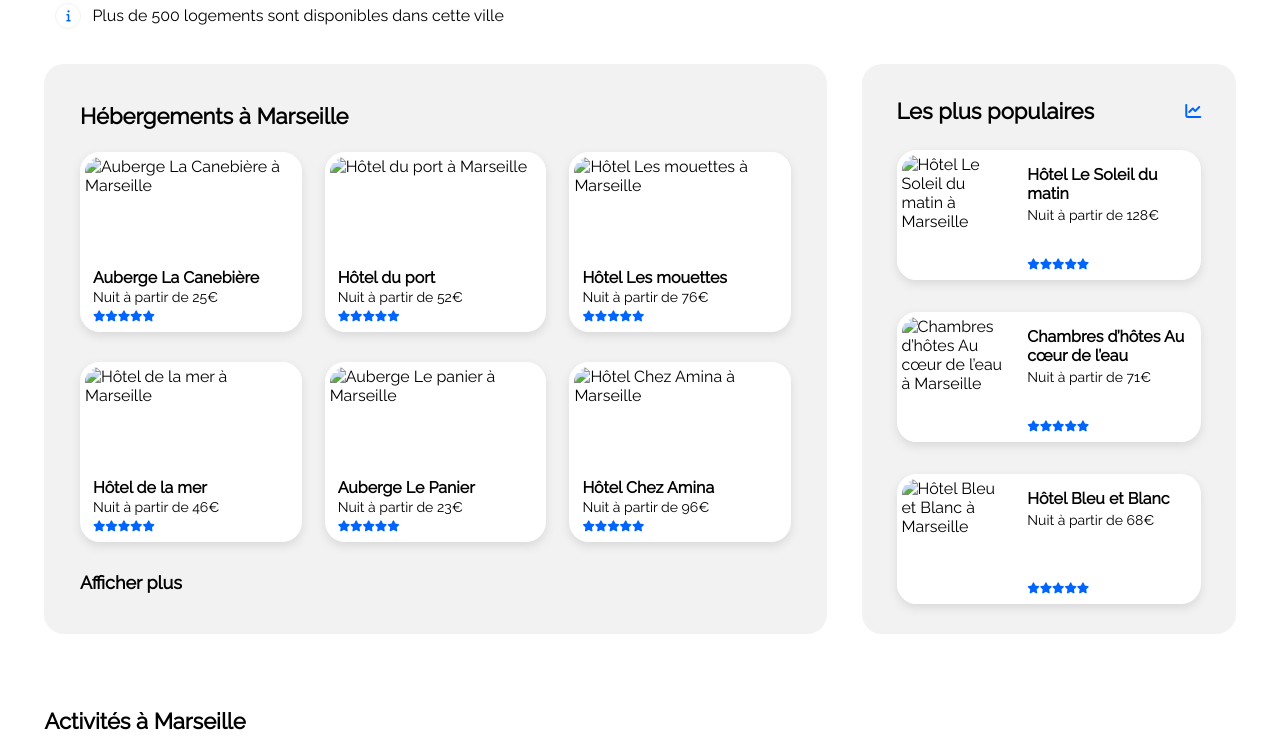
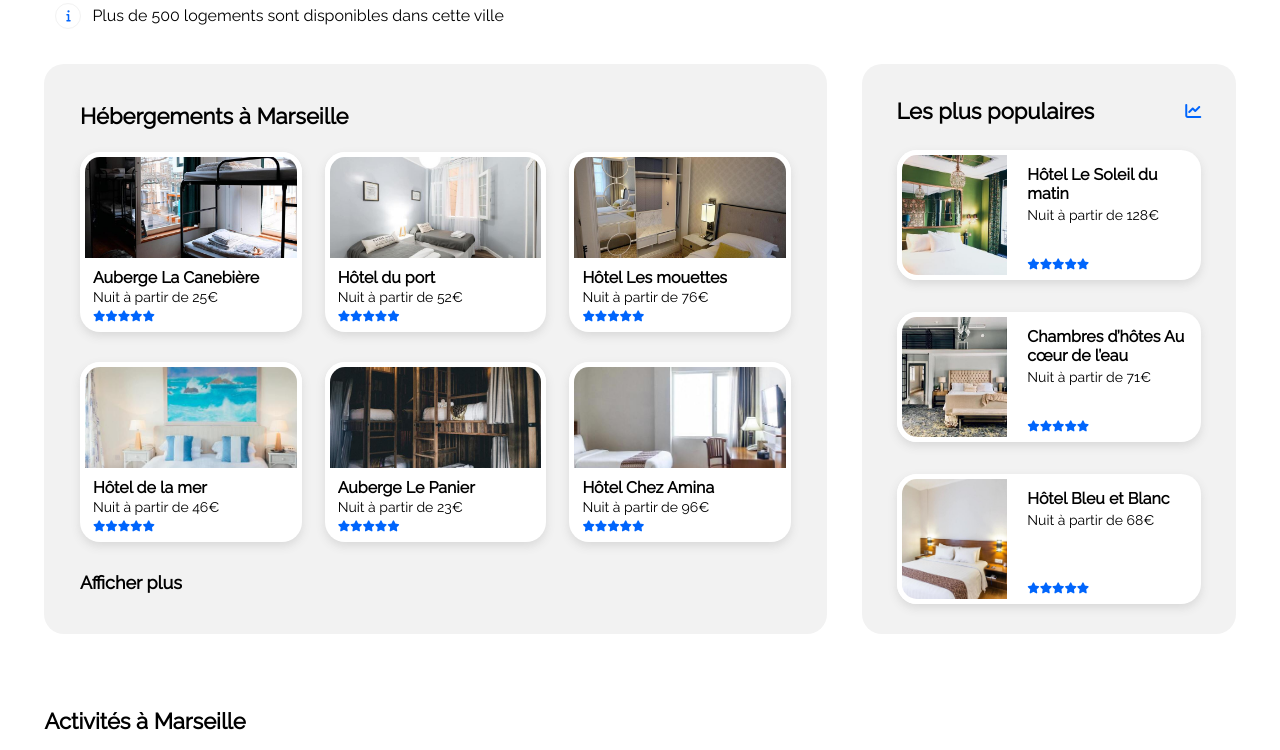
Before and after one commit to BeverlyLaurans/Booki-P2-OCR, a plain HTML site: page index.html in a window 1280 px wide. Shown: the part 363-1113 px from the top of the page. Drawn offline with Linux system fonts and the light colour scheme.

Commit message:
Ajustements version finale + images

```diff
--- a/index.html
+++ b/index.html
@@ -72,7 +72,7 @@
                                 <a href="#">
                                     <div class="card-hebergement-principal">
                                         <div class="photo">
-                                            <img src="images/hebergements/large/auberge_la_canebiere_marseille_marcus_loke.jpg" alt="Auberge La Canebière à Marseille">
+                                            <img src="images/hebergements/auberge_la_canebiere_marseille_marcus_loke.jpg" alt="Auberge La Canebière à Marseille">
                                         </div>
                                         <div class="info">
                                             <div class="info-texte">
@@ -94,7 +94,7 @@
                                 <a href="#">
                                     <div class="card-hebergement-principal">
                                         <div class="photo">
-                                            <img src="images/hebergements/large/hotel_du_port_marseille_fred_kleber.jpg" alt="Hôtel du port à Marseille">
+                                            <img src="images/hebergements/hotel_du_port_marseille_fred_kleber.jpg" alt="Hôtel du port à Marseille">
                                         </div>
                                         <div class="info">
                                             <div class="info-texte">
@@ -116,7 +116,7 @@
                                 <a href="#">
                                     <div class="card-hebergement-principal">
                                         <div class="photo">
-                                            <img src="images/hebergements/large/hotel_les_mouettes_marseille_reisetopia.jpg" alt="Hôtel Les mouettes à Marseille">
+                                            <img src="images/hebergements/hotel_les_mouettes_marseille_reisetopia.jpg" alt="Hôtel Les mouettes à Marseille">
                                         </div>
                                         <div class="info">
                                             <div class="info-texte">
@@ -138,7 +138,7 @@
                                 <a href="#">
                                     <div class="card-hebergement-principal">
                                         <div class="photo">
-                                            <img src="images/hebergements/large/hotel_de_la_mer_marseille_annie_spratt.jpg" alt="Hôtel de la mer à Marseille">
+                                            <img src="images/hebergements/hotel_de_la_mer_marseille_annie_spratt.jpg" alt="Hôtel de la mer à Marseille">
                                         </div>
                                         <div class="info">
                                             <div class="info-texte">
@@ -160,7 +160,7 @@
                                 <a href="#">
                                     <div class="card-hebergement-principal">
                                         <div class="photo">
-                                            <img src="images/hebergements/large/auberge_le_panier_marseille_nicate_lee.jpg" alt="Auberge Le panier à Marseille">
+                                            <img src="images/hebergements/auberge_le_panier_marseille_nicate_lee.jpg" alt="Auberge Le panier à Marseille">
                                         </div>
                                         <div class="info">
                                             <div class="info-texte">
@@ -182,7 +182,7 @@
                                 <a href="#">
                                     <div class="card-hebergement-principal">
                                         <div class="photo">
-                                            <img src="images/hebergements/large/hotel_chez_amina_marseille_febrian_zakaria.jpg" alt="Hôtel Chez Amina à Marseille">
+                                            <img src="images/hebergements/hotel_chez_amina_marseille_febrian_zakaria.jpg" alt="Hôtel Chez Amina à Marseille">
                                         </div>
                                         <div class="info">
                                             <div class="info-texte">
@@ -215,7 +215,7 @@
                                 <a href="#">
                                     <div class="card-hebergement-populaire">
                                         <div class="photo">
-                                            <img src="images/hebergements/large/hotel_le_soleil_du_matin_marseille_emile_guillemot.jpg" alt="Hôtel Le Soleil du matin à Marseille">
+                                            <img src="images/hebergements/hotel_le_soleil_du_matin_marseille_emile_guillemot.jpg" alt="Hôtel Le Soleil du matin à Marseille">
                                         </div>
                                         <div class="info">
                                             <div class="info-texte">
@@ -237,7 +237,7 @@
                                 <a href="#">
                                     <div class="card-hebergement-populaire">
                                         <div class="photo">
-                                        <img src="images/hebergements/large/chambres_d_hotes_au_coeur_de_l_eau_marseille_aw_creative.jpg" alt="Chambres d’hôtes Au cœur de l’eau à Marseille">
+                                        <img src="images/hebergements/chambres_d_hotes_au_coeur_de_l_eau_marseille_aw_creative.jpg" alt="Chambres d’hôtes Au cœur de l’eau à Marseille">
                                     </div>
                                         <div class="info">
                                             <div class="info-texte">
@@ -259,7 +259,7 @@
                                 <a href="#">
                                     <div class="card-hebergement-populaire">
                                         <div class="photo">
-                                            <img src="images/hebergements/large/hotel_bleu_et_blanc_marseille_febrian_zakaria.jpg" alt="Hôtel Bleu et Blanc à Marseille">
+                                            <img src="images/hebergements/hotel_bleu_et_blanc_marseille_febrian_zakaria.jpg" alt="Hôtel Bleu et Blanc à Marseille">
                                         </div>
                                         <div class="info">
                                             <div class="info-texte">
@@ -289,7 +289,7 @@
                     <a href="#">
                         <article>
                             <div class="photo">
-                                <img src="images/activites/large/vieux_port_marseille_reno_laithienne.jpg" alt="Le Vieux-Port à Marseille">
+                                <img src="images/activites/vieux_port_marseille_reno_laithienne.jpg" alt="Le Vieux-Port à Marseille">
                             </div>
                             <div class="info">
                                 <h3>Vieux-Port</h3>
@@ -299,7 +299,7 @@
                     <a href="#">
                         <article>
                             <div class="photo">
-                                <img src="images/activites/large/fort_de_pomegues_marseille_paul_hermann.jpg" alt="Le Fort de Pomègues à Marseille">
+                                <img src="images/activites/fort_de_pomegues_marseille_paul_hermann.jpg" alt="Le Fort de Pomègues à Marseille">
                             </div>
                             <div class="info">
                                 <h3>Fort de Pomègues</h3>
@@ -309,7 +309,7 @@
                     <a href="#">
                         <article>
                             <div class="photo">
-                                <img src="images/activites/large/parc_national_des_calanques_marseille_kilyan_sockalingum.jpg" alt="Le Parc national des Calanques à Marseille">
+                                <img src="images/activites/parc_national_des_calanques_marseille_kilyan_sockalingum.jpg" alt="Le Parc national des Calanques à Marseille">
                             </div>
                             <div class="info">
                                 <h3>Parc national des Calanques</h3>
@@ -319,7 +319,7 @@
                     <a href="#">
                         <article>
                             <div class="photo">
-                                <img src="images/activites/large/notre_dame_de_la_garde_marseille_florian_wehde.jpg" alt="Notre-Dame-de-la-Garde à Marseille">
+                                <img src="images/activites/notre_dame_de_la_garde_marseille_florian_wehde.jpg" alt="Notre-Dame-de-la-Garde à Marseille">
                             </div>
                             <div class="info">
                                 <h3>Notre-Dame-de-la-Garde</h3>
```
Also changed, not shown: images/activites/fort_de_pomegues_marseille_paul_hermann.jpg (added), images/activites/notre_dame_de_la_garde_marseille_florian_wehde.jpg (added), images/activites/parc_national_des_calanques_marseille_kilyan_sockalingum.jpg (added), images/activites/vieux_port_marseille_reno_laithienne.jpg (added), images/hebergements/auberge_la_canebiere_marseille_marcus_loke.jpg (added), images/hebergements/auberge_le_panier_marseille_nicate_lee.jpg (added), images/hebergements/chambres_d_hotes_au_coeur_de_l_eau_marseille_aw_creative.jpg (added), images/hebergements/hotel_bleu_et_blanc_marseille_febrian_zakaria.jpg (added), images/hebergements/hotel_chez_amina_marseille_febrian_zakaria.jpg (added), images/hebergements/hotel_de_la_mer_marseille_annie_spratt.jpg (added), images/hebergements/hotel_du_port_marseille_fred_kleber.jpg (added), images/hebergements/hotel_le_soleil_du_matin_marseille_emile_guillemot.jpg (added), images/hebergements/hotel_les_mouettes_marseille_reisetopia.jpg (added), images/logo/Booki.png (added).
